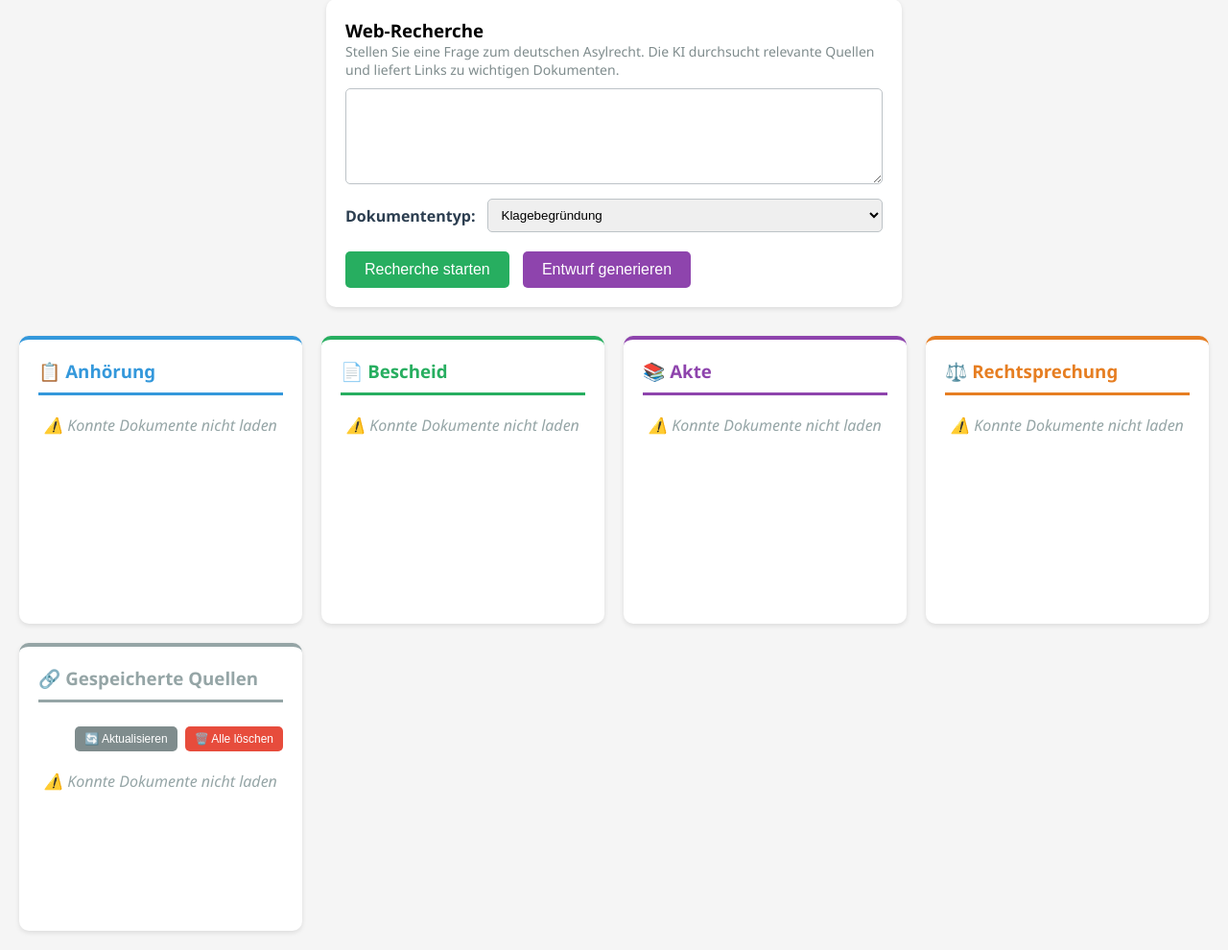
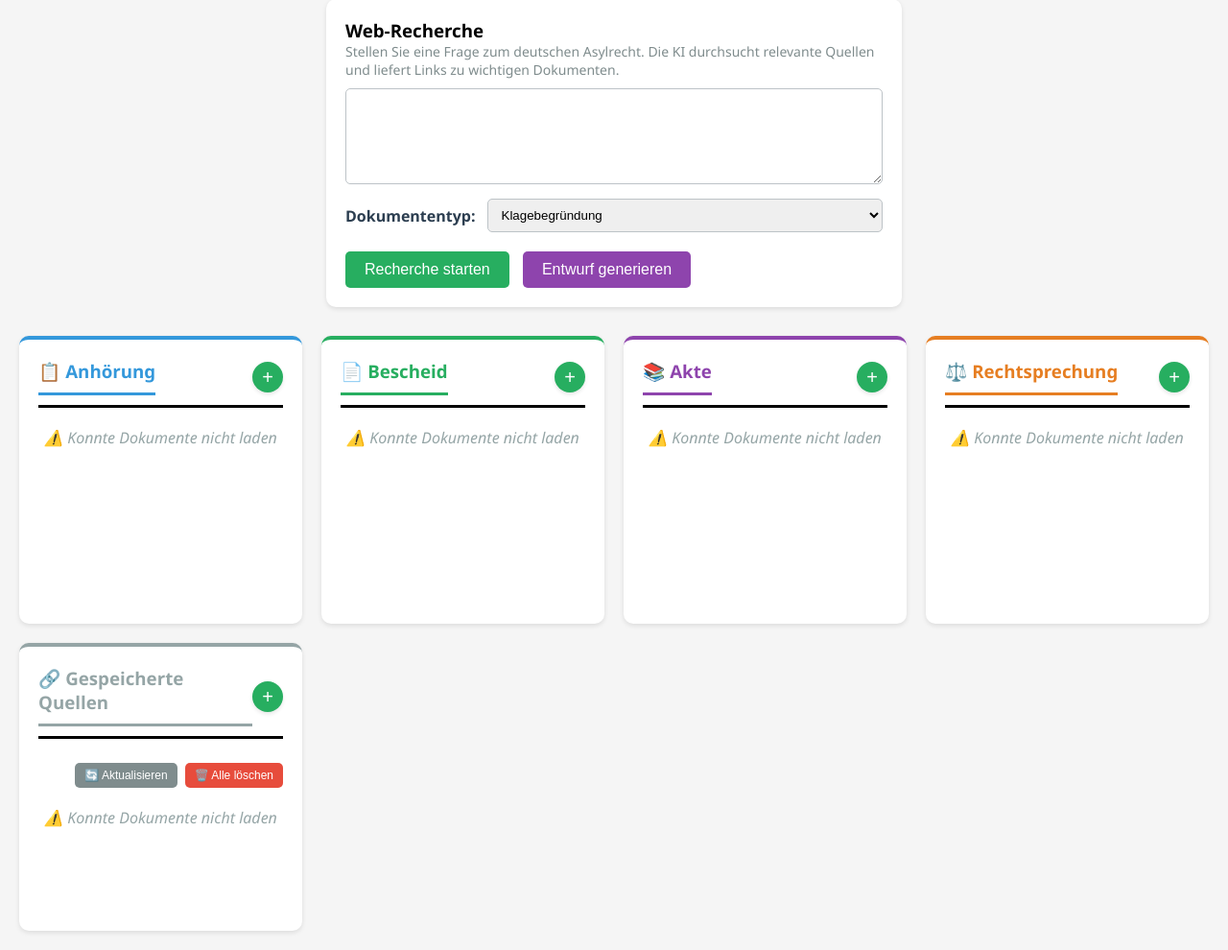
Before and after one commit to derspotter/rechtmaschine, a Python web app: template app/templates/index.html in a window 1280 px wide. Shown: the part 364-1354 px from the top of the page at 96% size. Run offline with Jinja, Linux system fonts and the light colour scheme; the template is opened without the code that fills it, so the values that code supplies are empty.

Commit message:
Add direct upload functionality with category selection buttons
- Add green + buttons to all category headings (Anhörung, Bescheid, Akte, Rechtsprechung, Gespeicherte Quellen)
- Implement /upload-direct endpoint for category-specific uploads without AI classification
- Refactor Akte segmentation logic into reusable process_akte_segmentation() function
- Apply DRY principles by sharing segmentation code between /classify and /upload-direct
- Add automatic segmentation for Akte files uploaded via direct upload
- Style buttons with hover effects and smooth transitions
- Update UI to display documents via SSE immediately after direct upload

🤖 Generated with [Claude Code](https://claude.com/claude-code)

Co-Authored-By: Claude <noreply@anthropic.com>

```diff
--- a/app/static/css/styles.css
+++ b/app/static/css/styles.css
@@ -83,10 +83,50 @@ input[type="file"] {
     min-height: 300px;
 }
 
+.category-header {
+    display: flex;
+    align-items: center;
+    justify-content: space-between;
+    margin-bottom: 15px;
+    padding-bottom: 10px;
+    border-bottom: 3px solid;
+}
+
 .category-box h3 {
     margin-bottom: 15px;
     padding-bottom: 10px;
     border-bottom: 3px solid;
+    margin: 0;
+}
+
+.btn-add-doc {
+    background-color: #27ae60;
+    color: white;
+    border: none;
+    border-radius: 50%;
+    width: 32px;
+    height: 32px;
+    font-size: 20px;
+    line-height: 1;
+    cursor: pointer;
+    display: flex;
+    align-items: center;
+    justify-content: center;
+    padding: 0;
+    transition: all 0.2s ease;
+    box-shadow: 0 2px 4px rgba(0, 0, 0, 0.1);
+    flex-shrink: 0;
+    font-family: Arial, sans-serif;
+}
+
+.btn-add-doc:hover {
+    background-color: #229954;
+    transform: scale(1.1);
+    box-shadow: 0 3px 6px rgba(0, 0, 0, 0.15);
+}
+
+.btn-add-doc:active {
+    transform: scale(0.95);
 }
 
 .category-box.anhoerung {
--- a/app/static/js/app.js
+++ b/app/static/js/app.js
@@ -1086,6 +1086,60 @@ async function uploadFile() {
     } finally {
         debugLog('uploadFile: hiding loading indicator');
         loading.style.display = 'none';
+    }
+}
+
+function triggerDirectUpload(category) {
+    debugLog('triggerDirectUpload: category', category);
+    const categoryKey = category.toLowerCase().replace('ö', 'oe');
+    const fileInputId = `file-${categoryKey}`;
+    const fileInput = document.getElementById(fileInputId);
+
+    if (!fileInput) {
+        debugError('triggerDirectUpload: file input not found', fileInputId);
+        return;
+    }
+
+    fileInput.click();
+}
+
+async function uploadDirectFile(category, inputElement) {
+    debugLog('uploadDirectFile: start', { category });
+    const file = inputElement.files[0];
+
+    if (!file) {
+        debugLog('uploadDirectFile: no file selected');
+        return;
+    }
+
+    debugLog('uploadDirectFile: file selected', { filename: file.name, size: file.size });
+
+    const formData = new FormData();
+    formData.append('file', file);
+    formData.append('category', category);
+
+    try {
+        debugLog('uploadDirectFile: sending POST /upload-direct');
+        const response = await fetch('/upload-direct', {
+            method: 'POST',
+            body: formData
+        });
+        debugLog('uploadDirectFile: response status', response.status);
+        const data = await response.json();
+        debugLog('uploadDirectFile: response body', data);
+
+        if (response.ok) {
+            debugLog('uploadDirectFile: upload succeeded');
+            // Clear file input
+            inputElement.value = '';
+            // Show success message
+            alert(`✅ ${data.message}`);
+        } else {
+            debugError('uploadDirectFile: upload failed', data);
+            alert(`❌ Fehler: ${data.detail || 'Unbekannter Fehler'}`);
+        }
+    } catch (error) {
+        showError('uploadDirectFile', error);
     }
 }
 
--- a/app/templates/index.html
+++ b/app/templates/index.html
@@ -50,23 +50,43 @@
 
     <div class="categories-grid">
         <div class="category-box anhoerung">
-            <h3>📋 Anhörung</h3>
+            <div class="category-header">
+                <h3>📋 Anhörung</h3>
+                <button class="btn-add-doc" onclick="triggerDirectUpload('Anhörung')" title="Dokument direkt hochladen">+</button>
+                <input type="file" id="file-anhoerung" accept=".pdf" style="display: none;" onchange="uploadDirectFile('Anhörung', this)">
+            </div>
             <div id="anhoerung-docs"></div>
         </div>
         <div class="category-box bescheid">
-            <h3>📄 Bescheid</h3>
+            <div class="category-header">
+                <h3>📄 Bescheid</h3>
+                <button class="btn-add-doc" onclick="triggerDirectUpload('Bescheid')" title="Dokument direkt hochladen">+</button>
+                <input type="file" id="file-bescheid" accept=".pdf" style="display: none;" onchange="uploadDirectFile('Bescheid', this)">
+            </div>
             <div id="bescheid-docs"></div>
         </div>
         <div class="category-box akte">
-            <h3>📚 Akte</h3>
+            <div class="category-header">
+                <h3>📚 Akte</h3>
+                <button class="btn-add-doc" onclick="triggerDirectUpload('Akte')" title="Dokument direkt hochladen">+</button>
+                <input type="file" id="file-akte" accept=".pdf" style="display: none;" onchange="uploadDirectFile('Akte', this)">
+            </div>
             <div id="akte-docs"></div>
         </div>
         <div class="category-box rechtsprechung">
-            <h3>⚖️ Rechtsprechung</h3>
+            <div class="category-header">
+                <h3>⚖️ Rechtsprechung</h3>
+                <button class="btn-add-doc" onclick="triggerDirectUpload('Rechtsprechung')" title="Dokument direkt hochladen">+</button>
+                <input type="file" id="file-rechtsprechung" accept=".pdf" style="display: none;" onchange="uploadDirectFile('Rechtsprechung', this)">
+            </div>
             <div id="rechtsprechung-docs"></div>
         </div>
         <div class="category-box sonstiges">
-            <h3>🔗 Gespeicherte Quellen</h3>
+            <div class="category-header">
+                <h3>🔗 Gespeicherte Quellen</h3>
+                <button class="btn-add-doc" onclick="triggerDirectUpload('Sonstiges')" title="Dokument direkt hochladen">+</button>
+                <input type="file" id="file-sonstiges" accept=".pdf" style="display: none;" onchange="uploadDirectFile('Sonstiges', this)">
+            </div>
             <div style="display: flex; justify-content: flex-end; gap: 8px; margin-bottom: 8px;">
                 <button class="btn" onclick="loadSources()" style="padding: 6px 10px; font-size: 12px; background-color: #7f8c8d;">🔄 Aktualisieren</button>
                 <button class="btn" onclick="deleteAllSources()" style="padding: 6px 10px; font-size: 12px; background-color: #e74c3c;">🗑️ Alle löschen</button>
```
Also changed, not shown: app/app.py (+125 -46 lines).
